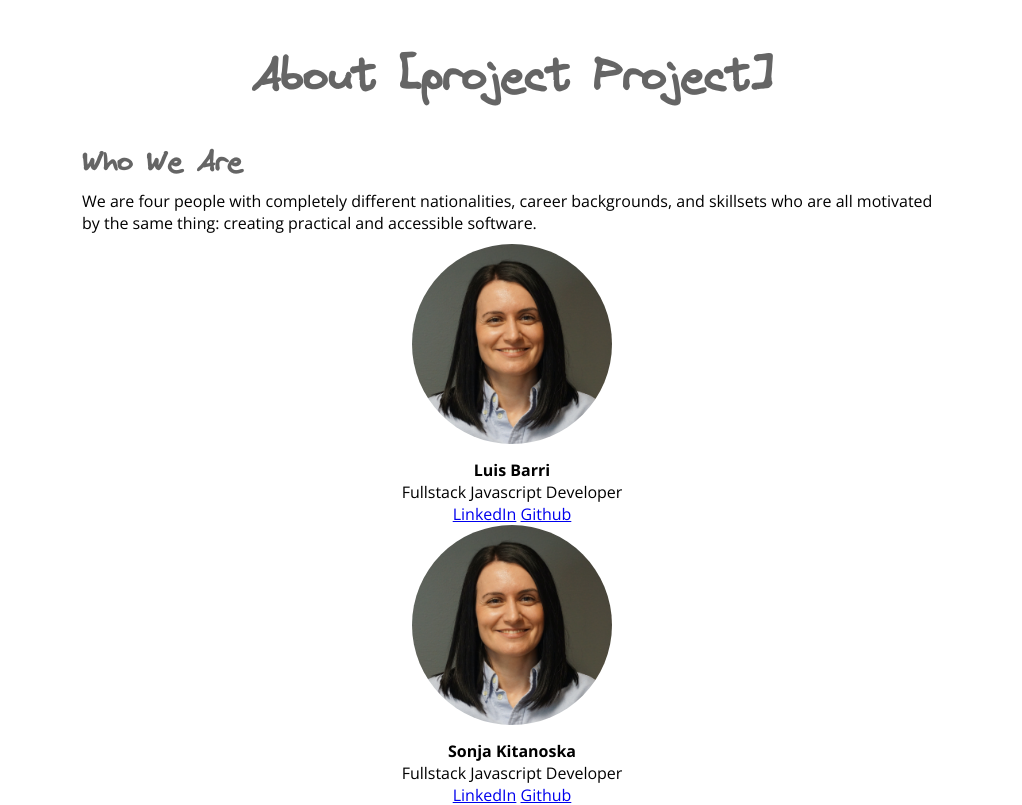
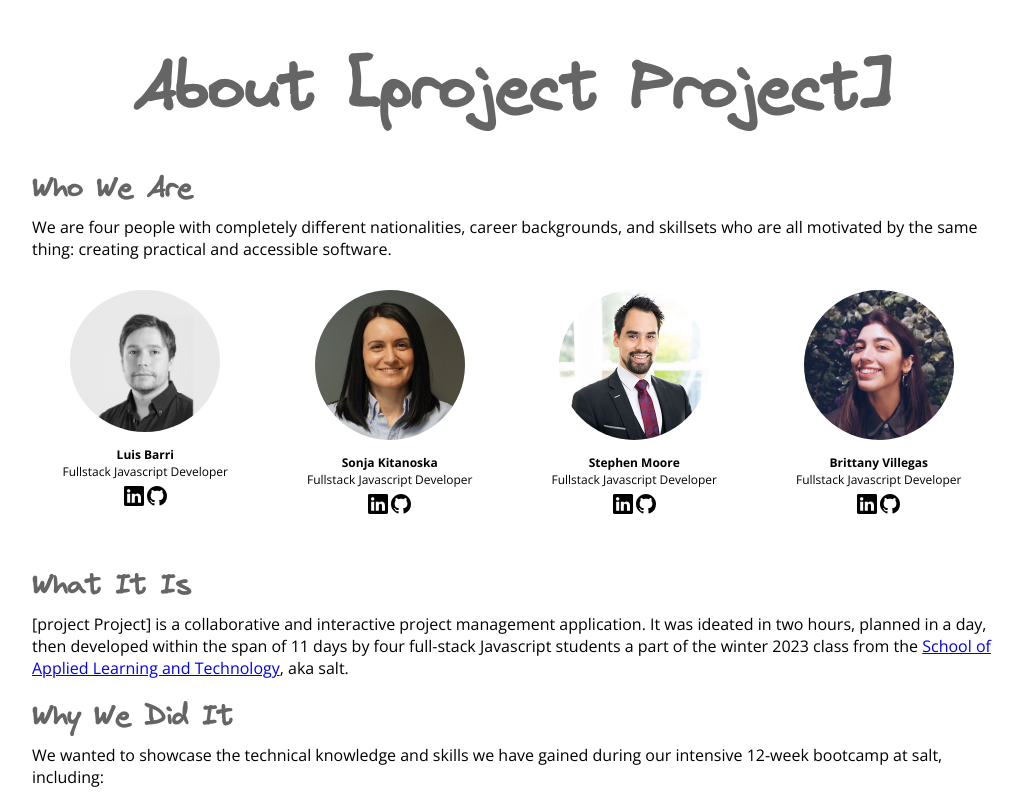
Before and after one commit to SMooreSwe/projectProject, a Next.js app: page /about in a window 1280 px wide. Shown: the top 805 px of the page, without its empty margins (128-1150 px from the left). Built offline with nearby package versions, Linux system fonts and the light colour scheme.

Commit message:
about page finished!

```diff
--- a/app/about/about.css
+++ b/app/about/about.css
@@ -10,11 +10,11 @@
     flex-direction: column;
     justify-content: center;
     align-items: center;
-    margin: 50px 200px;
+    margin: 50px;
 }
 
 .about-page__title {
-    font-size: 2.75em;
+    font-size: 3em;
     text-align: center;
     margin-bottom: 30px;
     opacity: 0.6;
@@ -33,11 +33,11 @@
 }
 
 .section__team-images-container {
-    display: flex;
-    flex-direction: column;
-    justify-content: center;
-    align-items: center;
+    display: grid;
+    grid-template-columns: repeat(1, 1fr);
+    gap: 1em;
     margin: 10px;
+    text-align: center;
 }
 
 .section__team-image {
@@ -50,6 +50,15 @@
     font-weight: bold;
 }
 
+.profile-links {
+    justify-self: space-between;
+    margin-top: 6px;
+}
+
+.icon {
+    color: black;
+}
+
 .ul__project-why {
     padding: 25px 45px;
 }
@@ -60,7 +69,6 @@
 }
 
 .section__project-img-caption {
-    text-align: center;
     font-size: .75em;
 }
 
@@ -68,22 +76,35 @@
     margin-top: 1em;
 }
 
-@media only screen and (max-width: 830px) {
+@media only screen and (min-width: 575px) {
     .about-page__title {
         font-size: 4em;
     }
 
     .main__about-page {
-        margin: 50px 100px;
+        margin: 50px 150px;
+    }
+
+    .section__team-image {
+        margin-bottom: 10px;
+        width: 150px;
+    }
+
+    .section__team-images-container {
+        grid-template-columns: repeat(2, 1fr);
+        gap: 1.5em;
+        margin: 2.5em 0;
+        font-size: .75em;
     }
   }
 
-@media only screen and (max-width: 575px) {
-    .about-page__title {
-        font-size: 4em;
+@media only screen and (min-width: 950px) {
+
+    .main__about-page {
+        margin: 50px 150px;
     }
 
-    .main__about-page {
-        margin: 50px 50px;
+    .section__team-images-container {
+        grid-template-columns: repeat(4, 1fr);
     }
   }
--- a/app/about/page.tsx
+++ b/app/about/page.tsx
@@ -1,5 +1,6 @@
 /* eslint-disable @next/next/no-img-element */
 import React from 'react'
+import { BsLinkedin, BsGithub } from "react-icons/bs";
 import './about.css';
 
 const About = () => {
@@ -11,14 +12,17 @@ const About = () => {
         <h2 className='section__title'>Who We Are</h2>
         <p>We are four people with completely different nationalities, career backgrounds, and skillsets who are all motivated by the same thing: creating practical and accessible software.</p>
         <div className='section__team-images-container'>
+          <div className='section___image-container'>
             <img
               className='section__team-image'
-            src="/sonja.jpg"
+              src="/luis.jpg"
               alt="luis barri"
             />
             <p className='section__team-name'>Luis Barri</p>
             <p>Fullstack Javascript Developer</p>
-          <p><a target="_blank" href='https://www.linkedin.com/in/luis-barri-a1a393ab/'>LinkedIn</a> <a target="_blank" href='https://github.com/bretagne-marie'>Github</a></p>
+            <p className='profile-links'><a target="_blank" href='https://www.linkedin.com/in/luis-barri-a1a393ab/'><BsLinkedin className='icon' size={20} /></a> <a target="_blank" href='https://github.com/luisw90'><BsGithub className='icon' size={20} /></a></p>
+          </div>
+          <div className='section___image-container'>
             <img
               className='section__team-image'
               src="/sonja.jpg"
@@ -26,7 +30,9 @@ const About = () => {
             />
             <p className='section__team-name'>Sonja Kitanoska</p>
             <p>Fullstack Javascript Developer</p>
-          <p><a target="_blank" href='https://www.linkedin.com/in/bmvillegas/'>LinkedIn</a> <a target="_blank" href='https://github.com/bretagne-marie'>Github</a></p>
+            <p className='profile-links'><a target="_blank" href='https://www.linkedin.com/in/sonja-kitanoska-986ba8a8/'><BsLinkedin size={20} className='icon' /></a> <a target="_blank" href='https://github.com/Sonja-Kitanoska'><BsGithub className='icon' size={20} /></a></p>
+          </div>
+          <div className='section___image-container'>
             <img
               className='section__team-image'
               src="/Stephen_Moore.jpg"
@@ -34,7 +40,9 @@ const About = () => {
             />
             <p className='section__team-name'>Stephen Moore</p>
             <p>Fullstack Javascript Developer</p>
-          <p><a target="_blank" href='https://www.linkedin.com/in/bmvillegas/'>LinkedIn</a> <a target="_blank" href='https://github.com/bretagne-marie'>Github</a></p>
+            <p className='profile-links'><a target="_blank" href='https://www.linkedin.com/in/stephen-moore-swe/'><BsLinkedin className='icon' size={20} /></a> <a target="_blank" href='https://github.com/SMooreSwe'><BsGithub className='icon' size={20} /></a></p>
+          </div>
+          <div className='section___image-container'>
             <img
               className='section__team-image'
               src="/brittany.jpg"
@@ -42,7 +50,8 @@ const About = () => {
             />
             <p className='section__team-name'>Brittany Villegas</p>
             <p>Fullstack Javascript Developer</p>
-          <p><a target="_blank" href='https://www.linkedin.com/in/bmvillegas/'>LinkedIn</a> <a target="_blank" href='https://github.com/bretagne-marie'>Github</a></p>
+            <p className='profile-links'><a target="_blank" href='https://www.linkedin.com/in/bmvillegas/'><BsLinkedin className='icon' size={20} /></a> <a target="_blank" href='https://github.com/bretagne-marie'><BsGithub className='icon' size={20} /></a></p>
+          </div>
         </div>
       </section>
 
```
Also changed, not shown: public/luis.jpg (added). Lines whose indentation alone changed are shown as unchanged.
